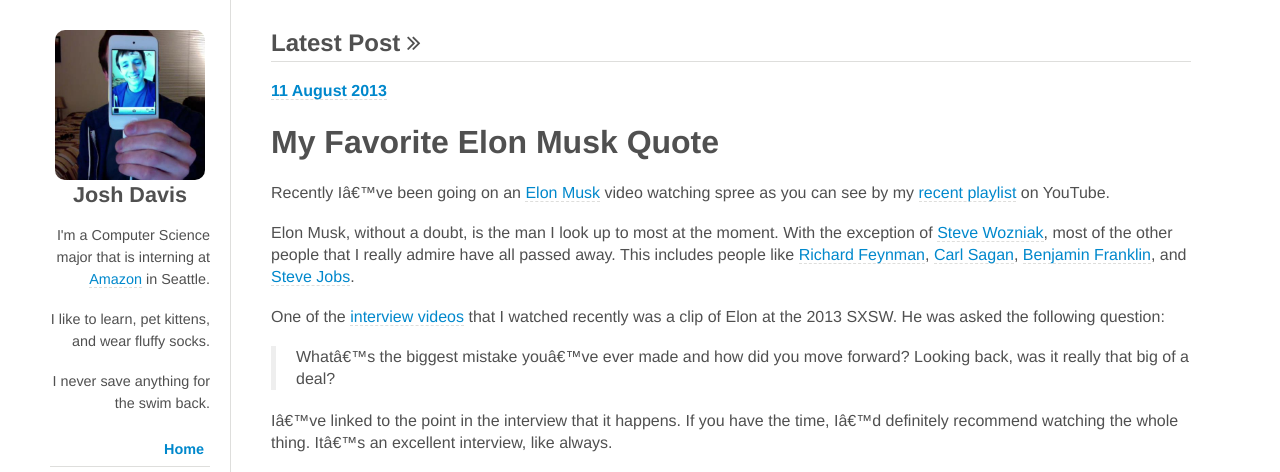
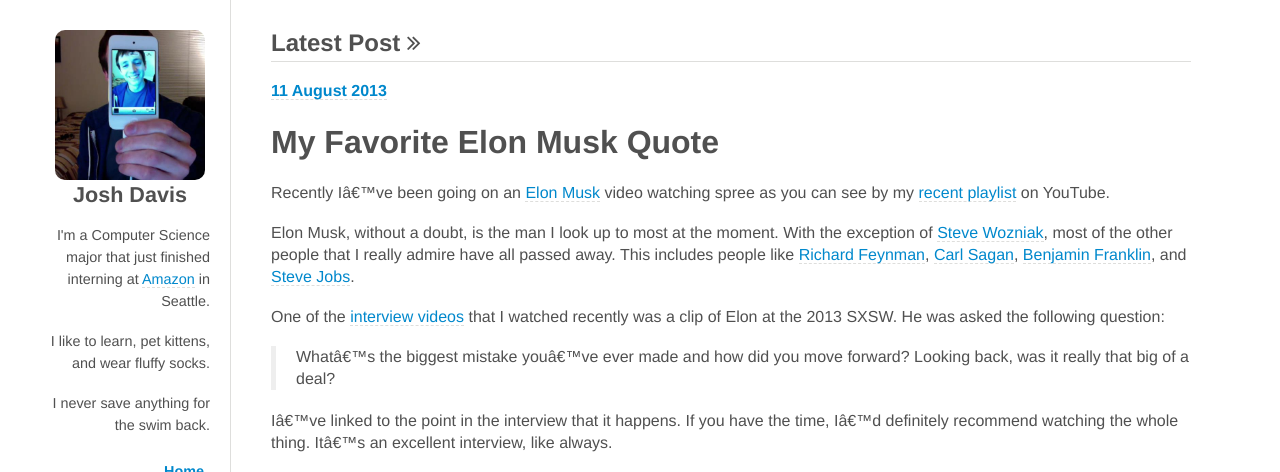
Before and after one commit to jdavis/jdavis.github.com, a Jekyll site: the page built from index.html, in a window 1280 px wide. Shown: the top 472 px of the page. Built offline with Jekyll 4.4.1, drawn with Linux system fonts in a browser that asks for light colours; some web fonts are replaced; Markdown is read by kramdown in place of the engine named in the settings; grey boxes are pictures that could not be loaded.

Commit message:
Update status

```diff
--- a/404.html
+++ b/404.html
@@ -23,7 +23,7 @@
                 <h2>Josh Davis</h2>
 
                 <p>
-                    I'm a Computer Science major that is interning at <a href="http://amazon.com">Amazon</a> in Seattle.
+                    I'm a Computer Science major that just finished interning at <a href="http://amazon.com">Amazon</a> in Seattle.
                 </p>
                 <p>
                     I like to learn, pet kittens, and wear fluffy socks.
--- a/_layouts/default.html
+++ b/_layouts/default.html
@@ -5,7 +5,6 @@
         <title>{% if page.title %}{{ page.title }} - {% endif %}{{ site.title }}</title>
         <meta name="description" content="{{ page.description }}" />
         <meta name="author" content="Josh Davis" />
-        <meta http-equiv="Content-Type" content="text/html; charset=iso-8859-1">
         <meta http-equiv="Content-Type" content="text/html; charset=iso-8859-1">
         <meta property="og:image" content="http://joshldavis.com/img/me.png">
         <link rel="alternate" type="application/rss+xml" title="{{ site.name }}" href="{{ site.url }}{{ site.feed }}">
@@ -34,7 +33,7 @@
                 <h2>Josh Davis</h2>
 
                 <p>
-                    I'm a Computer Science major that is interning at <a href="http://amazon.com">Amazon</a> in Seattle.
+                    I'm a Computer Science major that just finished interning at <a href="http://amazon.com">Amazon</a> in Seattle.
                 </p>
                 <p>
                     I like to learn, pet kittens, and wear fluffy socks.
```
